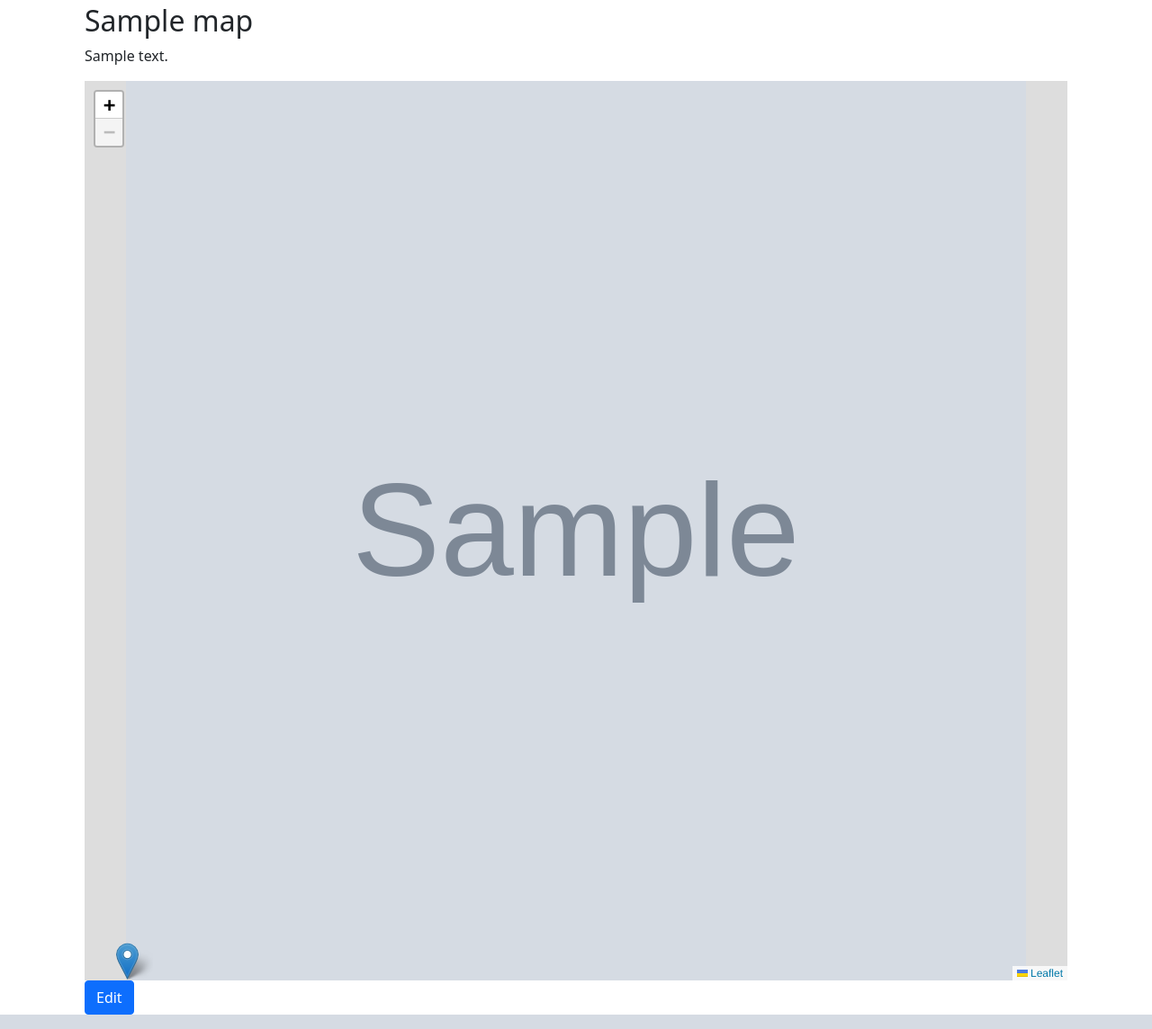
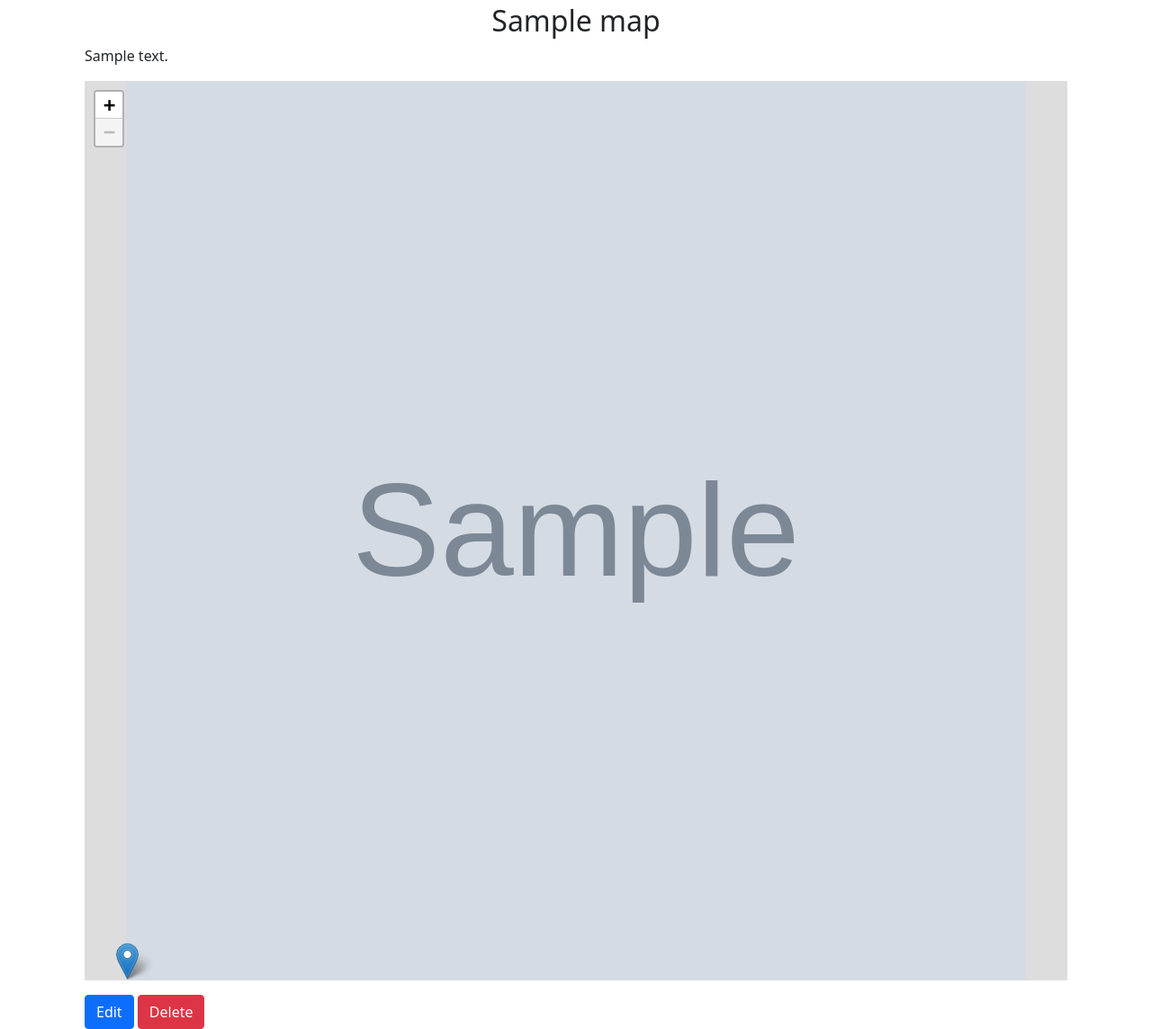
Before and after one commit to wlansu/Campaign-Alchemy, a Django app: page /campaigns/1/maps/1/ in a window 1280 px wide. Shown: the part 56-1200 px from the top of the page at 90% size. Run offline with Django 4.2, Linux system fonts and the light colour scheme; a user stored in the database is signed in; tables that the repository leaves empty hold one stand-in row (values such as "Sample post"); grey boxes marked "Sample" are stand-in pictures; parts of the project's set-up code (start-up, migrations or seed data) failed here and were passed over; some libraries are stand-ins or nearby versions.

Commit message:
Added delete button to map detail page

```diff
--- a/apps/templates/locations/locations_list.html
+++ b/apps/templates/locations/locations_list.html
@@ -57,7 +57,7 @@
         feature.properties.name +
         '<br />' + feature.properties.description +
         '<br />' + '<button class="btn btn-primary" type="button" onclick="openEditModal(\'' + feature.id + '\')">Edit</button>' +
-        '<br />' + '<button class="btn btn-warning" type="button" onclick="deleteLocation(\'' + feature.id + '\')">Delete</button>')
+        '<button class="btn btn-danger" type="button" onclick="deleteLocation(\'' + feature.id + '\')">Delete</button>')
 
     }
   }).addTo(map)
--- a/apps/templates/maps/maps_detail.html
+++ b/apps/templates/maps/maps_detail.html
@@ -9,7 +9,7 @@
   <div class="row">
     <div class="col-sm-12">
 
-      <h2>{{ map.name }}</h2>
+      <h2 class="text-center">{{ map.name }}</h2>
       {% if map.description %}
         <p>{{ map.description }}</p>
       {% endif %}
@@ -23,9 +23,10 @@
   </div>
 
   <!-- Action buttons -->
-  <div class="row">
-    <div class="col-sm-12">
+  <div class="row mt-3">
+    <div class="col-sm-12 ">
       <a class="btn btn-primary" href="{% url 'campaigns:maps:update' campaign_pk=map.campaign.id map_pk=map.id %}" role="button">Edit</a>
+      <a class="btn btn-danger" href="{% url 'campaigns:maps:delete' campaign_pk=map.campaign.id map_pk=map.id %}" role="button">Delete</a>
     </div>
   </div>
 </div>
@@ -44,12 +45,14 @@ htmx.on("hidden.bs.modal", () => {
 })
 
 const map = L.map("map", {
+  scrollWheelZoom: false,
+  attributionControl: false,
   crs: L.CRS.Simple
 })
 
 function onMapClick(e) {
   if (!e.originalEvent.shiftKey) {
-    // Only on shift + click do we open the modal. In order not to interfere with normal click events.
+    // In order not to interfere with normal click events, only open modal on shift + click events.
     return
   }
 
@@ -67,7 +70,7 @@ function onMapClick(e) {
 }
 map.on('click', onMapClick);
 
-const image_url = "http://" + "{{ request.get_host }}" + "{{ map.image.url }}"
+const image_url = window.location.protocol + "//" + "{{ request.get_host }}" + "{{ map.image.url }}"
 const bounds = [[0,0], [1000,1000]];
 L.imageOverlay(image_url, bounds).addTo(map)
 map.fitBounds(bounds)
```
